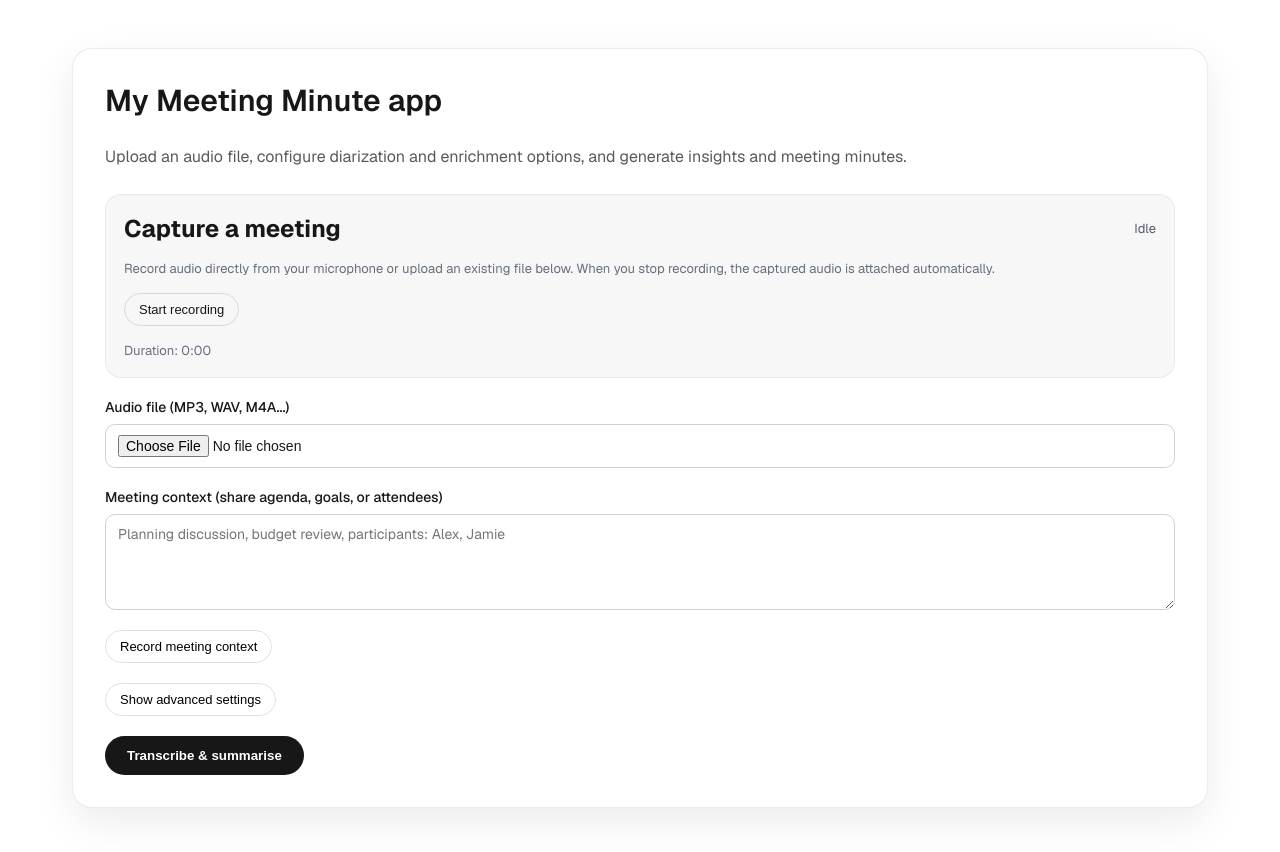
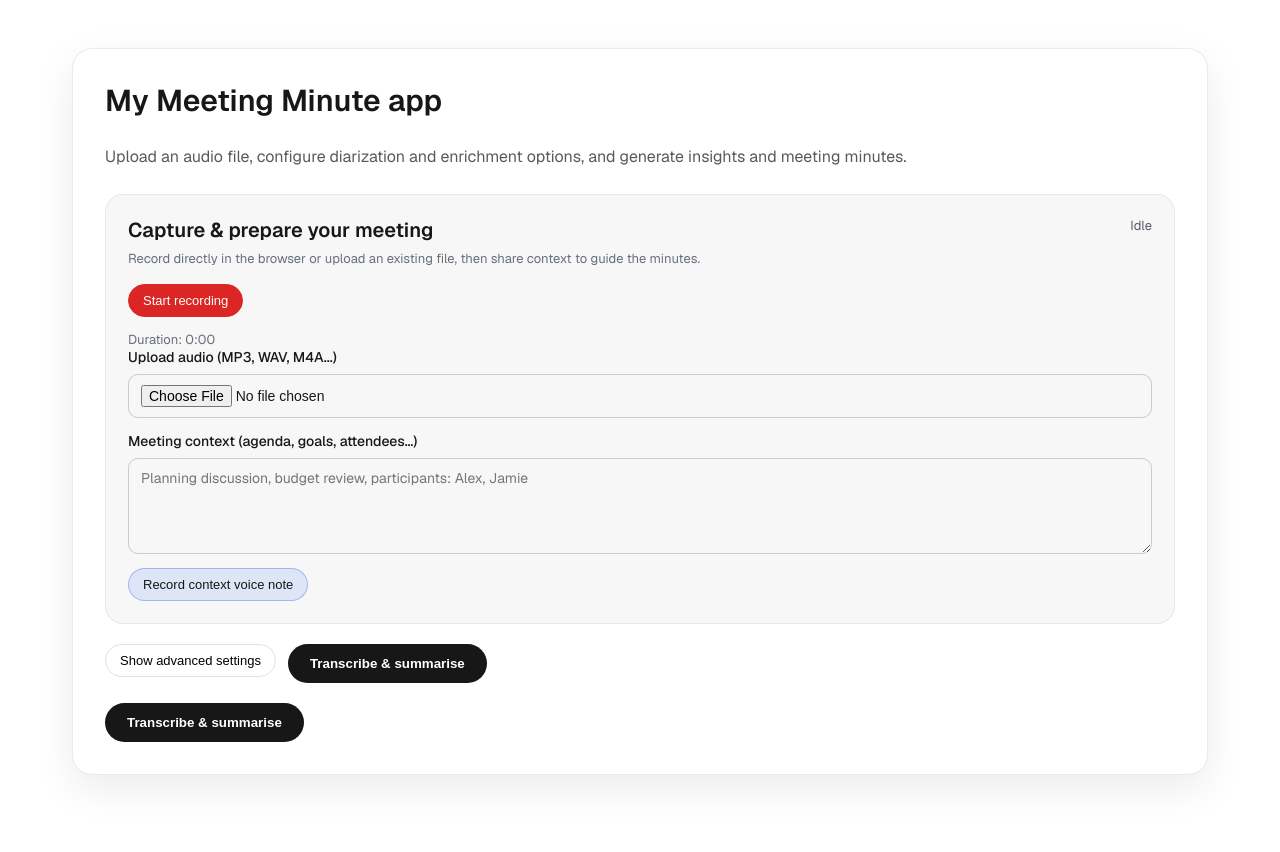
Before and after one commit to jmoujaled/myMeetingMinutesApp, a Next.js app: page /studio in a window 1280 px wide. Shown: the top 852 px of the page. Built offline with nearby package versions, Linux system fonts and the light colour scheme.

Commit message:
Refine capture workflow layout for studio

```diff
--- a/src/app/studio/page.module.css
+++ b/src/app/studio/page.module.css
@@ -339,6 +339,72 @@
   border-color: rgba(37, 99, 235, 0.35);
 }
 
+
+.captureCard {
+  display: flex;
+  flex-direction: column;
+  gap: 16px;
+  padding: 22px;
+  border-radius: 18px;
+  border: 1px solid rgba(0, 0, 0, 0.06);
+  background: rgba(0, 0, 0, 0.03);
+}
+
+.captureHeader {
+  display: flex;
+  justify-content: space-between;
+  align-items: flex-start;
+  gap: 16px;
+}
+
+.captureHeader h2 {
+  margin: 0;
+  font-size: 20px;
+  font-weight: 600;
+}
+
+.captureHeader p {
+  margin: 6px 0 0;
+  color: rgba(55, 65, 81, 0.75);
+  font-size: 13px;
+  line-height: 1.5;
+}
+
+.captureBody {
+  display: grid;
+  gap: 18px;
+  grid-template-columns: repeat(auto-fit, minmax(260px, 1fr));
+}
+
+.captureColumn {
+  display: flex;
+  flex-direction: column;
+  gap: 14px;
+}
+
+.topActions {
+  display: flex;
+  gap: 12px;
+  flex-wrap: wrap;
+  align-items: center;
+  justify-content: flex-start;
+}
+
+.topActions .submit {
+  align-self: center;
+}
+
+@media (max-width: 600px) {
+  .topActions {
+    flex-direction: column;
+    align-items: stretch;
+  }
+
+  .topActions .submit {
+    width: 100%;
+  }
+}
+
 .recordPanel {
   display: flex;
   flex-direction: column;
@@ -379,6 +445,7 @@
   flex-wrap: wrap;
 }
 
+
 .recordButton,
 .recordSecondary,
 .recordDownload {
@@ -390,7 +457,12 @@
   font-size: 13px;
   transition: background 0.2s ease, border-color 0.2s ease;
   text-decoration: none;
-  color: inherit;
+}
+
+.recordButton {
+  background: #dc2626;
+  border-color: #dc2626;
+  color: #fff;
 }
 
 .recordButton:disabled {
@@ -399,14 +471,24 @@
 }
 
 .recordButton:not(:disabled):hover,
+.recordButtonActive {
+  background: #b91c1c;
+  border-color: #b91c1c;
+}
+
+.recordSecondary {
+  border-color: rgba(0, 0, 0, 0.18);
+  color: inherit;
+}
+
+.recordDownload {
+  color: inherit;
+}
+
 .recordSecondary:hover,
 .recordDownload:hover {
   background: rgba(37, 99, 235, 0.12);
   border-color: rgba(37, 99, 235, 0.35);
-}
-
-.recordSecondary {
-  border-color: rgba(0, 0, 0, 0.18);
 }
 
 .recordFooter {
@@ -434,14 +516,16 @@
   flex-wrap: wrap;
 }
 
+
 .contextButton {
   padding: 8px 14px;
   border-radius: 999px;
-  border: 1px solid rgba(0, 0, 0, 0.12);
-  background: transparent;
+  border: 1px solid rgba(37, 99, 235, 0.35);
+  background: rgba(37, 99, 235, 0.12);
   cursor: pointer;
   font-size: 13px;
   transition: background 0.2s ease, border-color 0.2s ease;
+  color: inherit;
 }
 
 .contextButton:disabled {
@@ -449,9 +533,10 @@
   cursor: not-allowed;
 }
 
-.contextButton:not(:disabled):hover {
-  background: rgba(37, 99, 235, 0.12);
-  border-color: rgba(37, 99, 235, 0.35);
+.contextButton:not(:disabled):hover,
+.contextButtonActive {
+  background: rgba(37, 99, 235, 0.24);
+  border-color: rgba(37, 99, 235, 0.45);
 }
 
 .contextStatus {
@@ -485,21 +570,27 @@
     border-color: rgba(59, 130, 246, 0.45);
   }
 
-  .recordPanel {
+  .captureCard {
     background: rgba(255, 255, 255, 0.06);
     border-color: rgba(255, 255, 255, 0.18);
+  }
+
+  .captureHeader p,
+  .recordNote,
+  .recordFooter {
+    color: rgba(209, 213, 219, 0.7);
   }
 
   .recordStatus {
     color: rgba(209, 213, 219, 0.8);
   }
 
-  .recordNote,
-  .recordFooter {
-    color: rgba(209, 213, 219, 0.7);
+  .recordButton:not(:disabled):hover,
+  .recordButtonActive {
+    background: rgba(239, 68, 68, 0.32);
+    border-color: rgba(248, 113, 113, 0.45);
   }
 
-  .recordButton:not(:disabled):hover,
   .recordSecondary:hover,
   .recordDownload:hover {
     background: rgba(59, 130, 246, 0.18);
@@ -519,9 +610,10 @@
     color: #ff7b7b;
   }
 
-  .contextButton:not(:disabled):hover {
-    background: rgba(59, 130, 246, 0.18);
-    border-color: rgba(59, 130, 246, 0.45);
+  .contextButton:not(:disabled):hover,
+  .contextButtonActive {
+    background: rgba(96, 165, 250, 0.25);
+    border-color: rgba(147, 197, 253, 0.45);
   }
 
   .contextStatus {
--- a/src/app/studio/page.tsx
+++ b/src/app/studio/page.tsx
@@ -731,9 +731,14 @@ ${newText}` : newText,
         </p>
 
         <form className={styles.form} onSubmit={handleSubmit}>
-          <section className={styles.recordPanel}>
-            <div className={styles.recordHeader}>
-              <h2>Capture a meeting</h2>
+          <section className={styles.captureCard}>
+            <header className={styles.captureHeader}>
+              <div>
+                <h2>Capture & prepare your meeting</h2>
+                <p>
+                  Record directly in the browser or upload an existing file, then share context to guide the minutes.
+                </p>
+              </div>
               <span
                 className={`${styles.recordStatus} ${
                   isRecordingMeeting ? styles.recordStatusActive : ''
@@ -741,16 +746,17 @@ ${newText}` : newText,
               >
                 {meetingStatusLabel}
               </span>
-            </div>
-            <p className={styles.recordNote}>
-              Record audio directly from your microphone or upload an existing file below.
-              When you stop recording, the captured audio is attached automatically.
-            </p>
+            </header>
+
+            <div className={styles.captureGrid}>
+              <div className={styles.captureColumn}>
                 <div className={styles.recordActions}>
                   <button
                     type="button"
                     onClick={handleMeetingRecordToggle}
-                className={styles.recordButton}
+                    className={`${styles.recordButton} ${
+                      isRecordingMeeting ? styles.recordButtonActive : ''
+                    }`}
                     disabled={isSubmitting || isProcessingRecording}
                   >
                     {isRecordingMeeting ? 'Stop recording' : 'Start recording'}
@@ -785,10 +791,11 @@ ${newText}` : newText,
                 {meetingRecordingError && (
                   <p className={styles.recordError}>{meetingRecordingError}</p>
                 )}
-          </section>
+              </div>
 
+              <div className={styles.captureColumn}>
                 <label className={styles.label}>
-            <span>Audio file (MP3, WAV, M4A...)</span>
+                  <span>Upload audio (MP3, WAV, M4A...)</span>
                   <input
                     ref={fileInputRef}
                     type="file"
@@ -811,7 +818,7 @@ ${newText}` : newText,
                 </label>
 
                 <label className={styles.label}>
-            <span>Meeting context (share agenda, goals, or attendees)</span>
+                  <span>Meeting context (agenda, goals, attendees…)</span>
                   <textarea
                     value={meetingContext}
                     onChange={(event) => setMeetingContext(event.target.value)}
@@ -825,24 +832,39 @@ ${newText}` : newText,
                   <button
                     type="button"
                     onClick={handleContextRecordToggle}
-              className={styles.contextButton}
+                    className={`${styles.contextButton} ${
+                      isRecordingContext ? styles.contextButtonActive : ''
+                    }`}
                     disabled={isSubmitting || isTranscribingContext}
                   >
-              {isRecordingContext ? 'Stop recording context' : 'Record meeting context'}
+                    {isRecordingContext
+                      ? 'Stop context recording'
+                      : 'Record context voice note'}
                   </button>
                   {isTranscribingContext && (
                     <span className={styles.contextStatus}>Transcribing…</span>
                   )}
                 </div>
                 {contextError && <p className={styles.contextError}>{contextError}</p>}
+              </div>
+            </div>
+          </section>
 
+          <div className={styles.topActions}>
             <button
               type="button"
-            className={styles.advancedToggle}
+              className={`${styles.advancedToggle} ${
+                showAdvanced ? styles.advancedToggleActive : ''
+              }`}
               onClick={() => setShowAdvanced((previous) => !previous)}
+              disabled={isSubmitting}
             >
               {showAdvanced ? 'Hide advanced settings' : 'Show advanced settings'}
             </button>
+            <button type="submit" className={styles.submit} disabled={isSubmitting}>
+              {isSubmitting ? 'Processing…' : 'Transcribe & summarise'}
+            </button>
+          </div>
 
           {showAdvanced && (
             <div className={styles.advancedPanel}>
```
Lines whose indentation alone changed are shown as unchanged.
